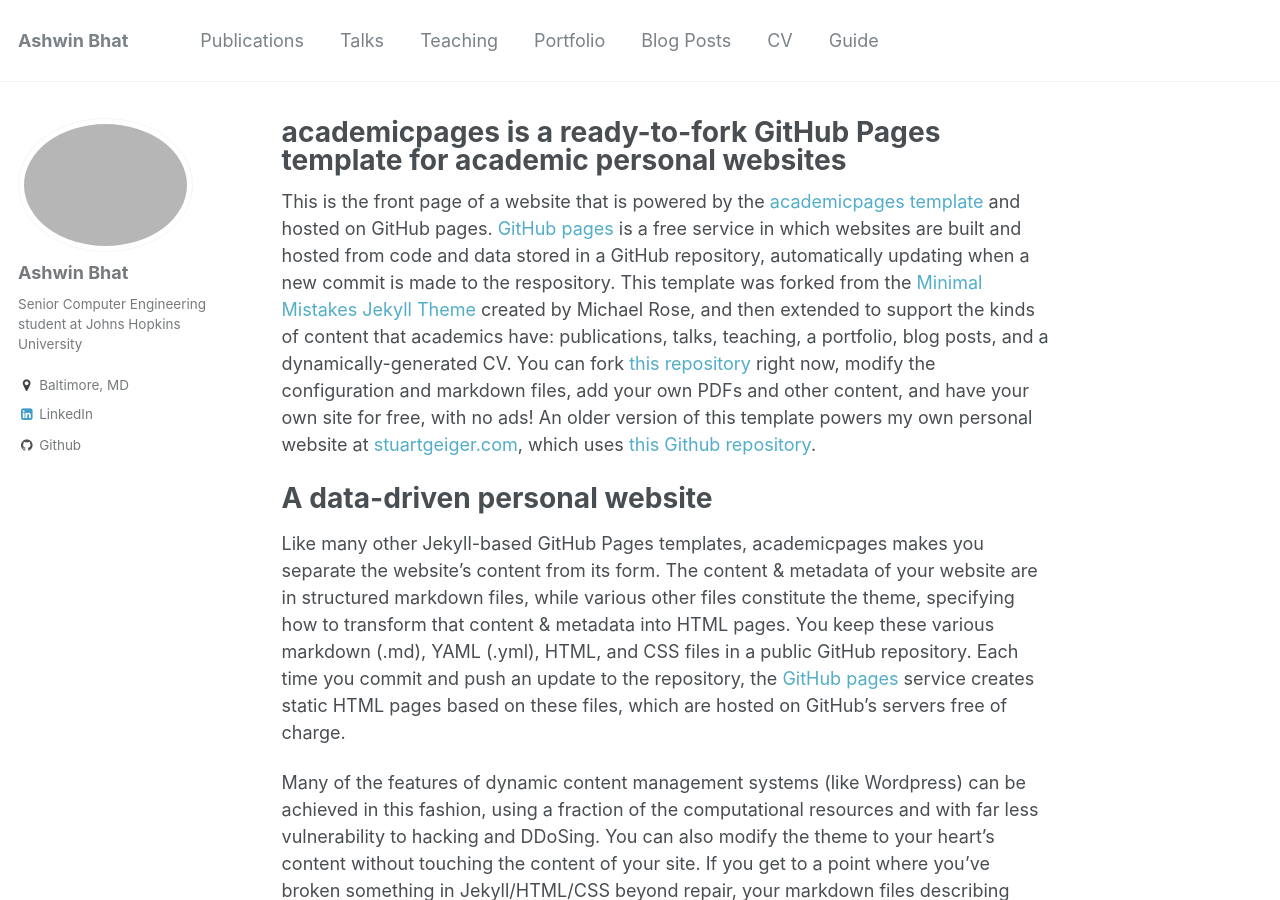
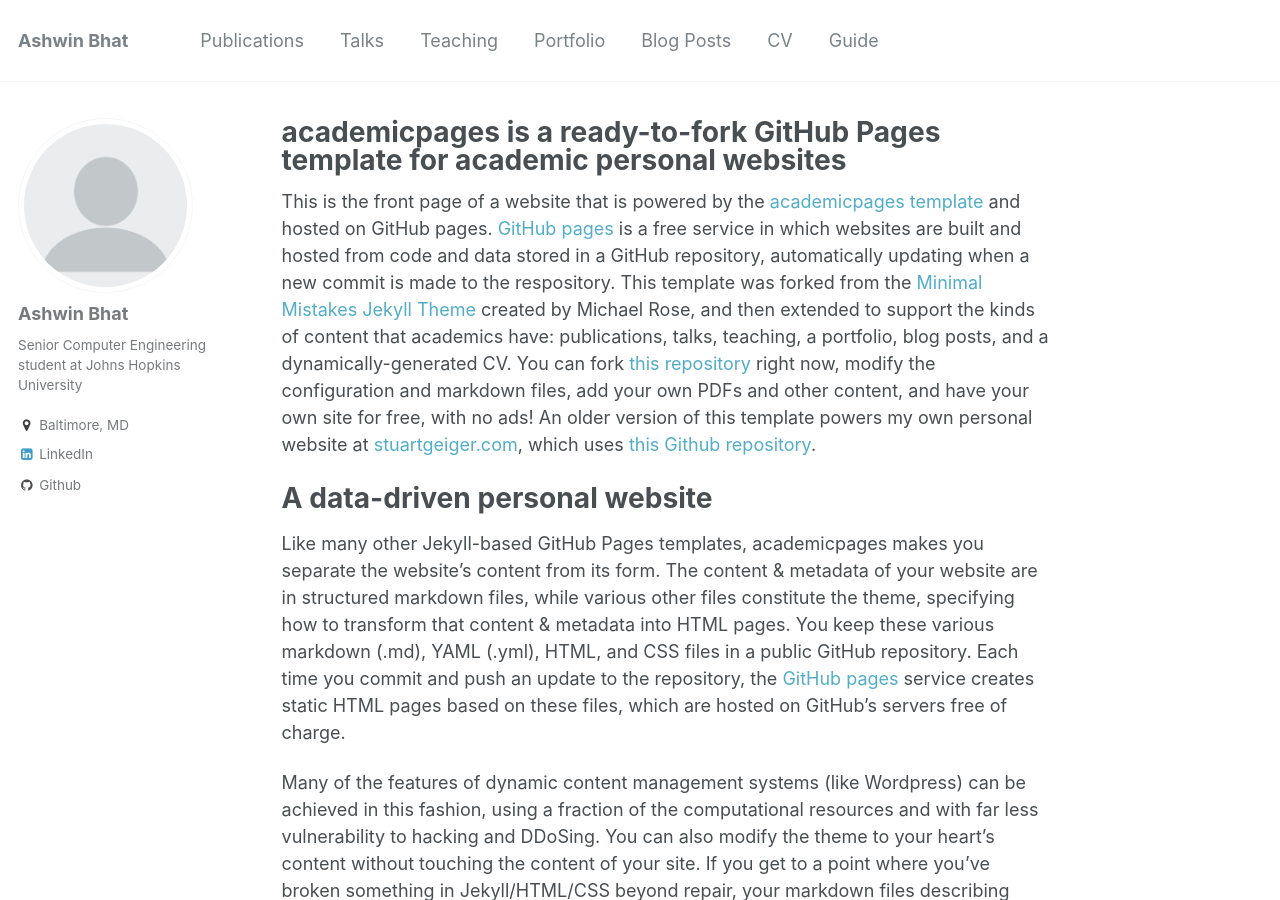
Before and after one commit to The-Shwin/the-shwin.github.io, a Jekyll site: the page built from _pages/about.md, in a window 1280 px wide and 900 px high. Built offline with Jekyll 4.4.1, drawn with Linux system fonts in a browser that asks for light colours.

Commit message:
Changed profile pic back to empty.

```diff
--- a/_config.yml
+++ b/_config.yml
@@ -79,7 +79,7 @@ analytics:
 # Site Author
 author:
   name             : "Ashwin Bhat"
-  avatar           : "mypic.png"
+  avatar           : "profile.png"
   bio              : "Senior Computer Engineering student at Johns Hopkins University"
   location         : "Baltimore, MD"
   employer         :
```
